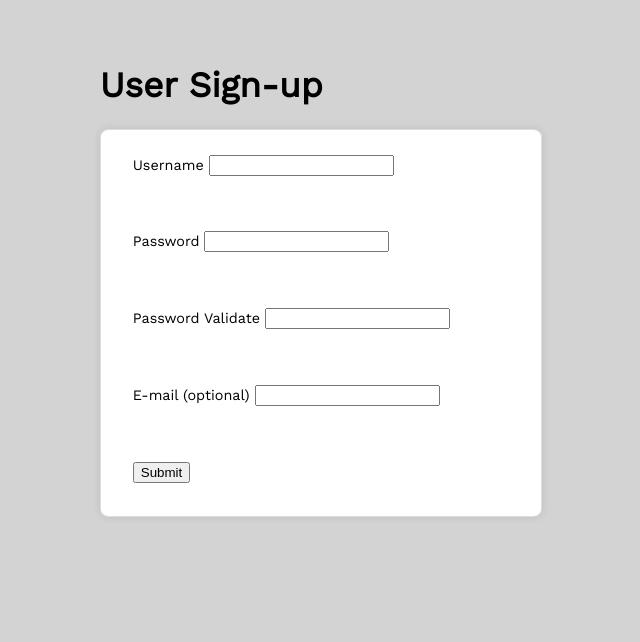
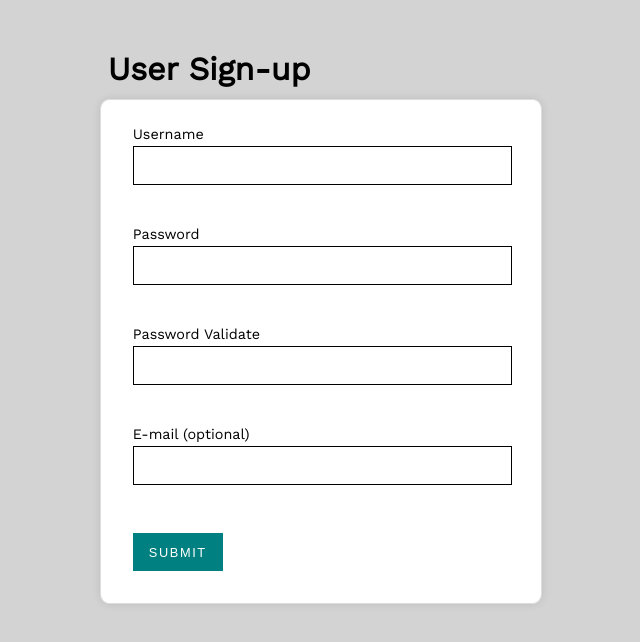
Before and after one commit to IrvMitchell/user-signup, a Flask app: page /signup in a window 1280 px wide. Shown: the top 642 px of the page, without its empty margins (319-959 px from the left). Run offline with Flask 2, Linux system fonts and the light colour scheme.

Commit message:
Made a few template changes

```diff
--- a/main.py
+++ b/main.py
@@ -6,13 +6,13 @@ import os
 app = Flask(__name__)
 app.config['DEBUG'] = True
 
-# THIS CREATES ROUTE TO DISPLAY THE FORM
+# CREATE ROUTE TO DISPLAY THE FORM
 
 @app.route('/signup')
 def display_user_signup_form():
     return render_template('main.html')
 
-# THESE ARE FUNCTIONS FOR THE VALIDATIONS
+# VALIDATION FUNCTIONS
 
 def empty_val(x):
     if x:
--- /dev/null
+++ b/setup/styles.css
@@ -0,0 +1,76 @@
+body {
+    font-size: 110%;
+    font-family: 'Work Sans', sans-serif;
+    background-color:lightgrey;
+    padding-top: 2rem;
+}
+
+.container {
+    margin: auto;
+    width: 35%;
+}
+
+/* for all of the forms */
+
+form {
+    background-color: white;
+    margin: auto;
+    position: relative;
+    font-size: 0.9rem;
+    line-height: 1.5rem;
+    text-decoration: none;
+    border-radius: 2%;
+    padding: 2rem;
+    padding-top: 1.4rem;
+    border: 1px solid #DDD;
+    border: inset 1px solid #DDD;
+    box-shadow: 0px 0px 8px rgba(0, 0, 0, 0.1);
+}
+
+/* makes the boxes shift to next line */
+
+.form_label {
+    display: block;
+}
+
+h1 {
+    font-size: 2rem;
+    line-height: 1rem;
+    padding-left: 0.5rem;
+}
+
+/* submit button */
+
+input {
+    width: 95%;
+    margin: auto;
+    padding: 0.6rem;
+    border: 1px solid black;
+    font-size: 1rem;
+}
+
+/* error messages */
+
+.error {
+    color: crimson;
+    font-size: 0.8rem;
+    margin-top: 0.5rem;
+    line-height: 1rem;
+}
+
+.error:last-of-type {
+    margin-bottom: 1.5rem;
+}
+
+/* submit button */
+
+.submit {
+    width: auto;
+    padding: 0.7rem 1rem;
+    background-color: teal;
+    border: 0;
+    color: #FFFFFF;
+    text-transform: uppercase;
+    font-size: 0.8rem;
+    letter-spacing: 0.1rem;
+}
--- a/templates/main.html
+++ b/templates/main.html
@@ -2,7 +2,7 @@
 <head>
     <title>User Sign-up Form</title>
     <link href="https://fonts.googleapis.com/css?family=Work+Sans" rel="stylesheet">
-    <link rel="stylesheet" type="text/css" href="/styles/styles.css">
+    <link rel="stylesheet" type="text/css" href="styles.css">
 </head>
 
 <body>
```
Also changed, not shown: styles/styles.css (deleted, +0 -30 lines).
